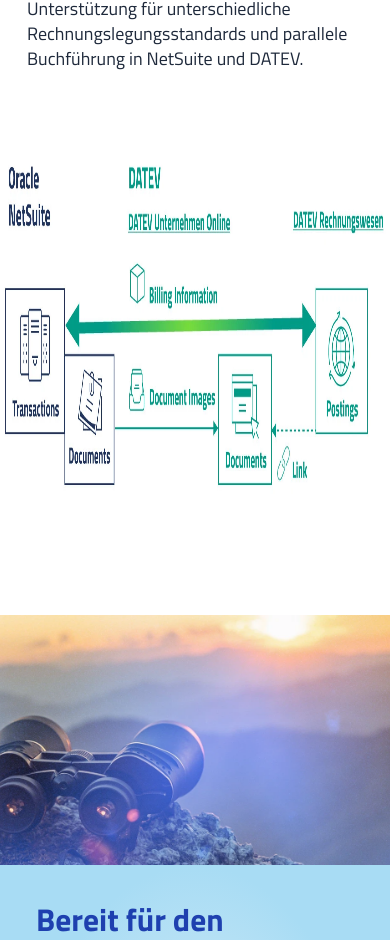
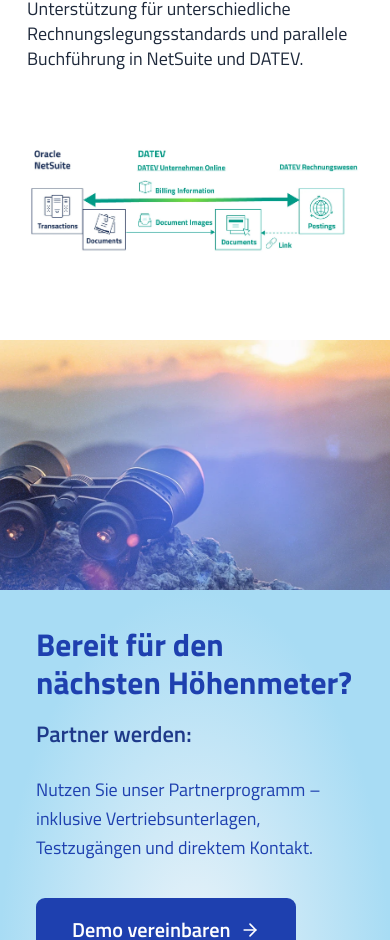
Before and after one commit to Altavia-web/altaviaa.ai, a Next.js app: page /schnittstelle-datev in a window 390 px wide. Shown: the part 4550-5490 px from the top of the page. Built offline with nearby package versions, Linux system fonts and the light colour scheme.

Commit message:
test mobil

```diff
--- a/components/sections/datev/datev-buchhaltung.tsx
+++ b/components/sections/datev/datev-buchhaltung.tsx
@@ -103,13 +103,13 @@
 
       {/* Second Image */}
       <div className="w-full mt-12 flex justify-center">
-        <div style={{ height: '400px' }}>
+        <div className="w-full px-6 md:px-0 md:w-auto" style={{ maxHeight: '400px' }}>
           <Image
             src="/images/DATEV/AVA_DATEV_EN.webp"
             alt="DATEV Export"
             width={700}
             height={306}
-            style={{ height: '400px', width: 'auto' }}
+            className="w-full h-auto md:w-auto md:h-[400px]"
           />
         </div>
       </div>
```
